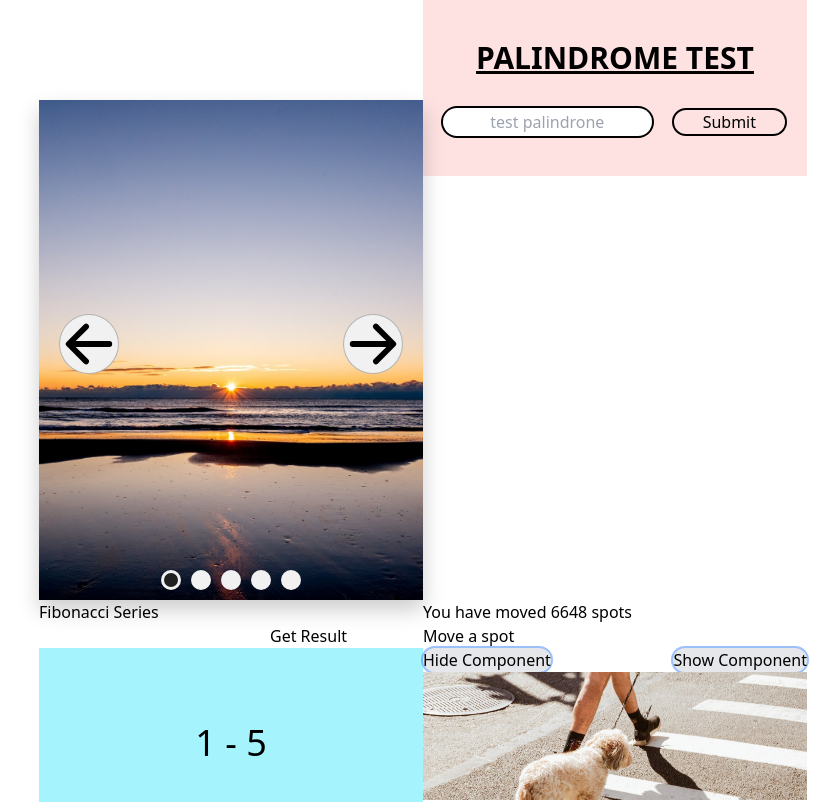
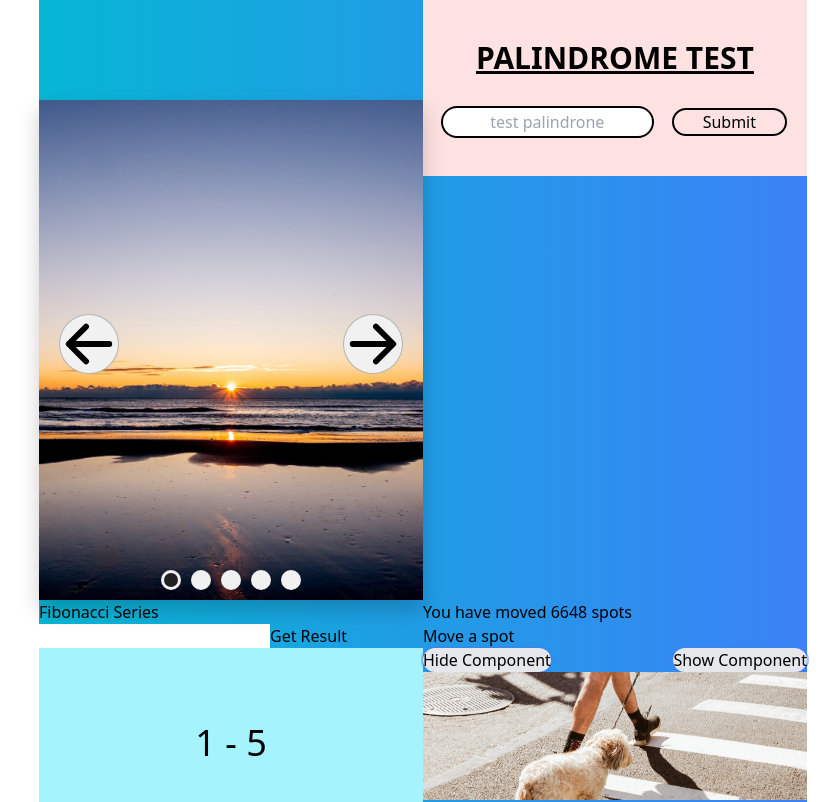
Before and after one commit to DecentraMindsCoin/hired-in-next, a Next.js app: page / in a window 1280 px wide. Shown: the top 802 px of the page, without its empty margins (217-1057 px from the left). Built offline with nearby package versions, Linux system fonts and the light colour scheme; no server answers.

Commit message:
add slider

```diff
--- a/package.json
+++ b/package.json
@@ -10,6 +10,7 @@
     "next": "latest",
     "react": "^17.0.2",
     "react-dom": "^17.0.2",
+    "sass": "^1.52.1",
     "uuid": "^8.3.2"
   },
   "devDependencies": {
--- a/pages/index.js
+++ b/pages/index.js
@@ -33,7 +33,7 @@ const Home = () => {
       </Head>
 
       <div className="flex space-y-10">
-        <div className="mx-auto grid w-full max-w-3xl grid-cols-2">
+        <div className="mx-auto grid w-full max-w-3xl grid-cols-2 bg-gradient-to-r from-cyan-500 to-blue-500">
           <div >
             <ImageSlider />
           </div>
--- a/src/components/FetchAPI.js
+++ b/src/components/FetchAPI.js
@@ -1,5 +1,6 @@
 import { useState } from 'react'
 import { useEffect } from 'react'
+
 const url = 'https://jsonplaceholder.typicode.com/users/1 '
 /**
   // Sample Response
@@ -12,6 +13,8 @@ const url = 'https://jsonplaceholder.typicode.com/users/1 '
     website: "hildegard.org"
   }
 **/
+
+
 export default function FetchApi() {
   const [userData, setUserData] = useState({})
 
```
Also changed, not shown: 1 other file (tests, documents, lock files or other folders).
